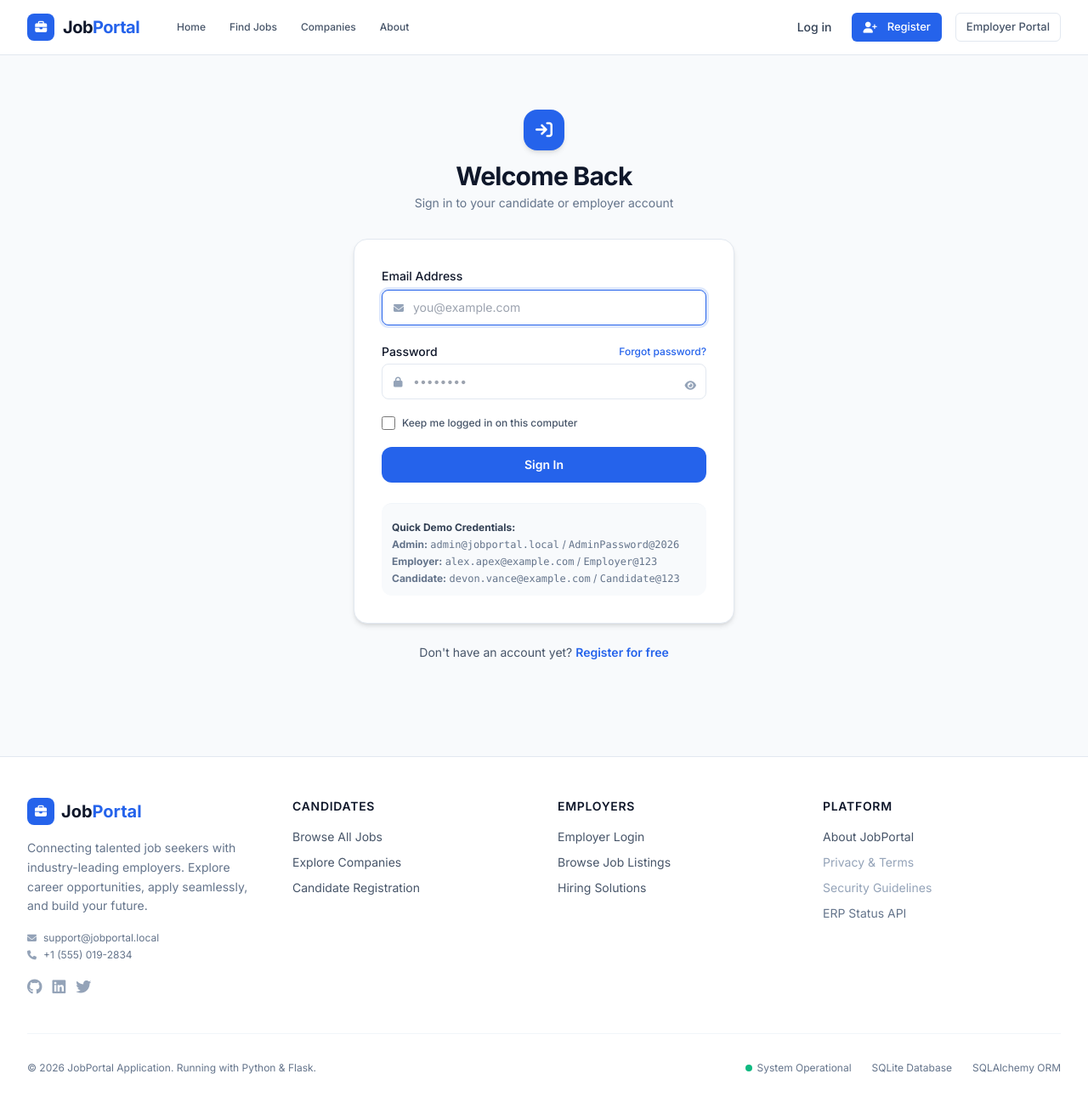
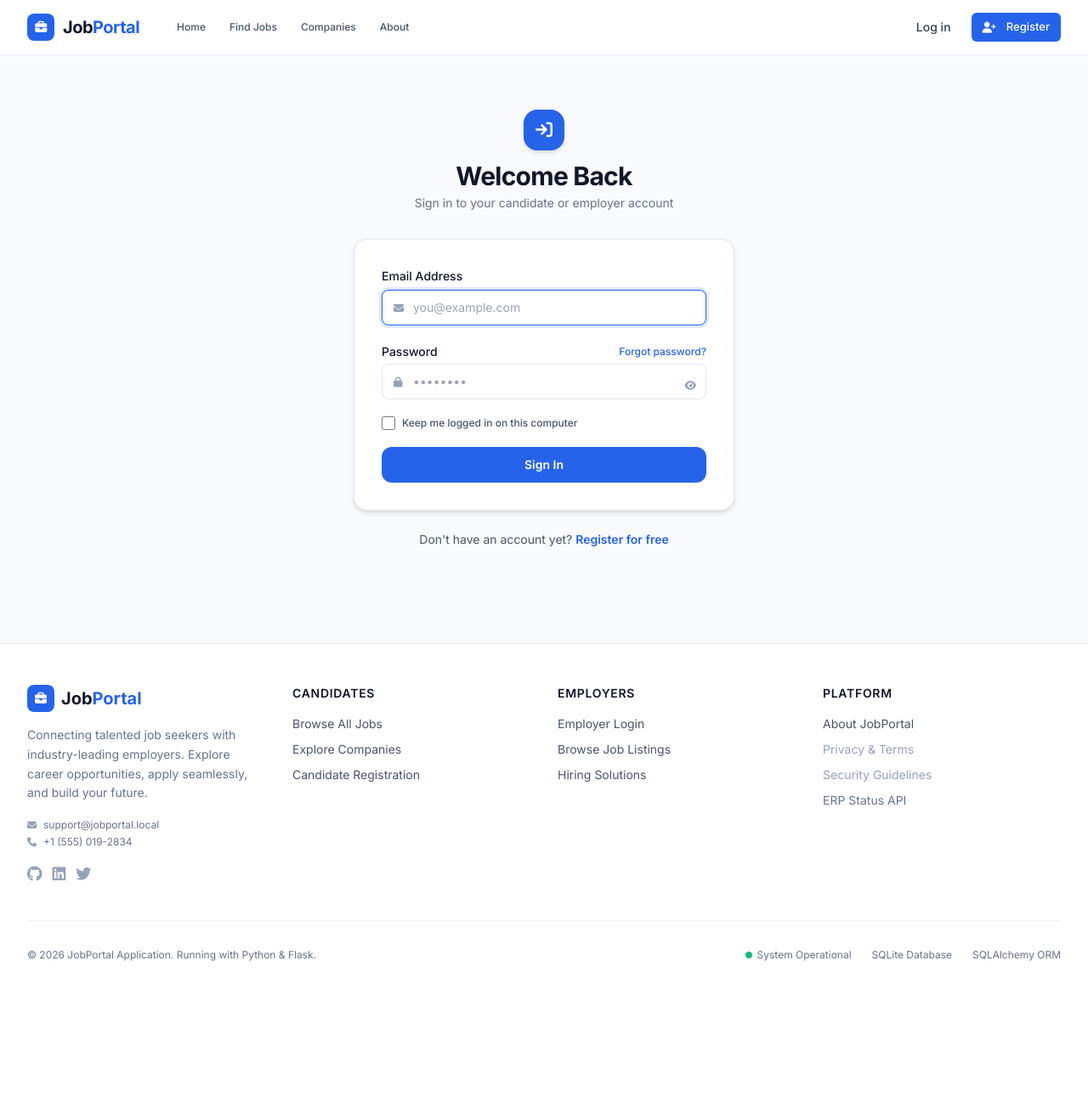
Before and after one commit to Varundigital2025/Jobportal-os, a Flask app: page /auth/login in a window 1280 px wide. Shown: the whole page at 85% size. After the commit the page ends 1131 px from the top, so only its background shows below. Run offline with Flask 3, Linux system fonts and the light colour scheme; some libraries are stand-ins or nearby versions.

Commit message:
ui updated

```diff
--- a/cloudflare-worker/src/index.js
+++ b/cloudflare-worker/src/index.js
@@ -24,7 +24,7 @@ export default {
       });
     }
 
-    const backendUrl = env.BACKEND_URL || 'https://annotation-remained-grill-arrived.trycloudflare.com';
+    const backendUrl = env.BACKEND_URL || 'https://nickel-books-hugo-cakes.trycloudflare.com';
     const targetUrl = new URL(url.pathname + url.search, backendUrl);
 
     // Prepare headers for proxying
--- a/templates/auth/login.html
+++ b/templates/auth/login.html
@@ -59,14 +59,6 @@
           Sign In
         </button>
       </form>
-
-      <!-- Testing Credentials Quick Callout -->
-      <div class="mt-6 pt-5 border-t border-slate-100 text-xs text-slate-500 space-y-1 bg-slate-50 p-3 rounded-xl">
-        <span class="font-bold text-slate-700 block mb-1">Quick Demo Credentials:</span>
-        <div><strong>Admin:</strong> <code>admin@jobportal.local</code> / <code>AdminPassword@2026</code></div>
-        <div><strong>Employer:</strong> <code>alex.apex@example.com</code> / <code>Employer@123</code></div>
-        <div><strong>Candidate:</strong> <code>devon.vance@example.com</code> / <code>Candidate@123</code></div>
-      </div>
     </div>
 
     <!-- Registration Link -->
--- a/templates/base.html
+++ b/templates/base.html
@@ -167,9 +167,6 @@
             <a href="{{ url_for('auth.login') }}" class="text-sm font-medium text-slate-700 hover:text-blue-600 px-3 py-2 rounded-lg transition">Log in</a>
             <a href="{{ url_for('auth.register') }}" class="btn btn-primary btn-sm">
               <i class="fa-solid fa-user-plus mr-1"></i> Register
-            </a>
-            <a href="{{ url_for('auth.login') }}" class="btn btn-secondary btn-sm ml-1">
-              Employer Portal
             </a>
           {% else %}
             {% if current_user.role == 'employer' %}
```
Also changed, not shown: README.md, uploads/branding/admin_logo_251f2829fb63.png (added), uploads/branding/site_logo_98eda693d21f.png (added), 8 other files.
